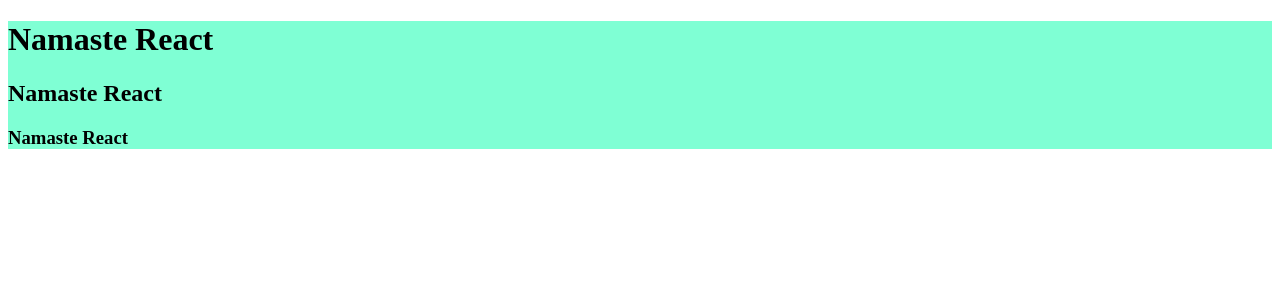
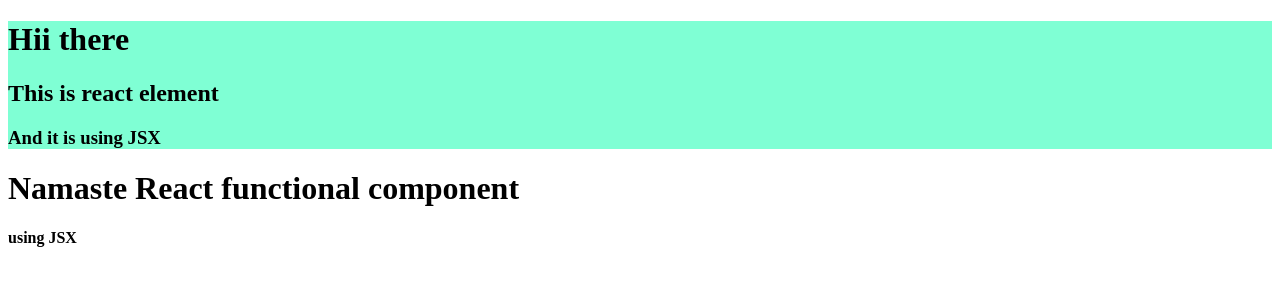
Before and after one commit to PMehar/NamasteReact, a React (Vite) app: page / in a window 1280 px wide. Shown: the top 300 px of the page. Built offline with nearby package versions, Linux system fonts and the light colour scheme.

Commit message:
Passed attributes into the tag in JSX

```diff
--- a/App.js
+++ b/App.js
@@ -1,21 +1,21 @@
 import React from "react";
 import ReactDOM from "react-dom/client";
 
-// const header =(
-//   <div className="title">
-//     <h1>Namaste React</h1>
-//     <h2>Namaste React</h2>
-//     <h3>Namaste React</h3>
-//   </div>
-// );
+const header =(
+  <div className="title">
+    <h1>Hii there</h1>
+    <h2>This is react element</h2>
+    <h3>And it is using JSX</h3>
+  </div>
+);
 
 //React Component
 //Functional component (New way of writing code)
 const HeaderComponent = ()=>
-  (<div className="title">
-    <h1>Namaste React</h1>
-    <h2>Namaste React</h2>
-    <h3>Namaste React</h3>
+  (<div >
+    {header}
+    <h1>Namaste React functional component</h1>
+    <h4>using JSX</h4>
   </div>);
 
 const root = ReactDOM.createRoot(document.getElementById("root"));
```
